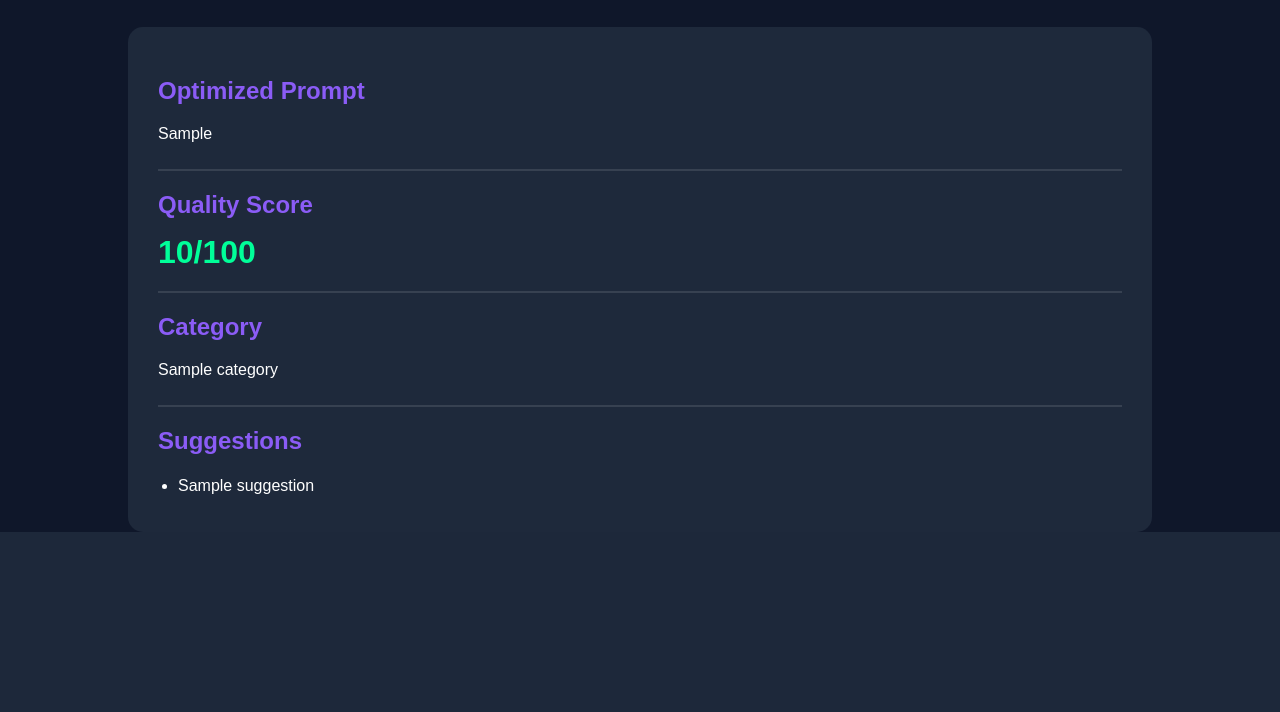
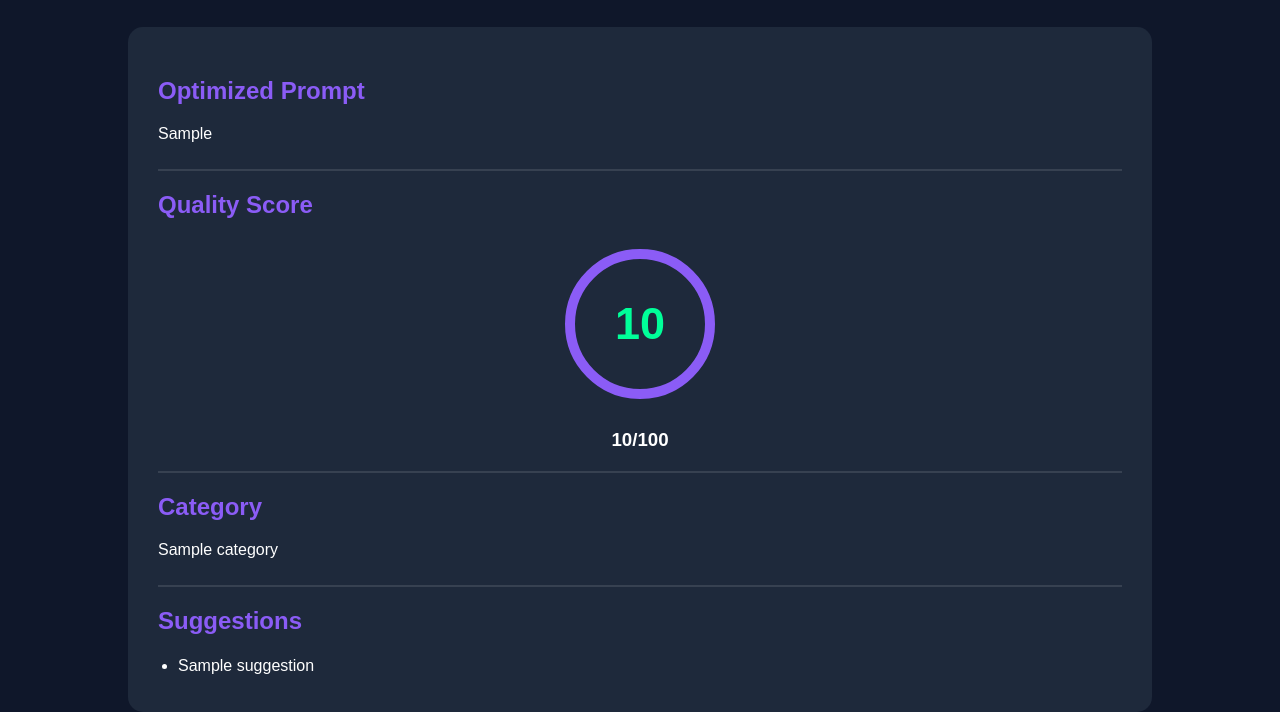
Before and after one commit to Gouthami-02/Prompt_Intelligence, a Django app: template templates/home.html in a window 1280 px wide. Shown: the part 625-1337 px from the top of the page. Before the commit the page ends 1157 px from the top, so only its background shows below. Run offline with Django 5.2, Linux system fonts and the light colour scheme; the template is opened without the code that fills it: most values are stand-ins (such as "Sample title", 1, 10 or a date in 2020).

Commit message:
thirdcommit

```diff
--- a/static/css/style.css
+++ b/static/css/style.css
@@ -169,3 +169,36 @@ hr{
     margin:20px 0;
     border:1px solid #374151;
 }
+.score-circle{
+
+    width:150px;
+
+    height:150px;
+
+    border:10px solid #8b5cf6;
+
+    border-radius:50%;
+
+    display:flex;
+
+    justify-content:center;
+
+    align-items:center;
+
+    margin:30px auto;
+
+    font-size:45px;
+
+    color:#00ff99;
+
+    font-weight:bold;
+
+}
+
+h3{
+
+    text-align:center;
+
+    color:white;
+
+}
--- a/templates/home.html
+++ b/templates/home.html
@@ -41,7 +41,13 @@ Home
 
 <h2>Quality Score</h2>
 
-<h1>{{ result.quality_score }}/100</h1>
+<div class="score-circle">
+
+    <span>{{ result.quality_score }}</span>
+
+</div>
+
+<h3>{{ result.quality_score }}/100</h3>
 
 <hr>
 
```
Also changed, not shown: optimizer/views.py (+37 -20 lines).
